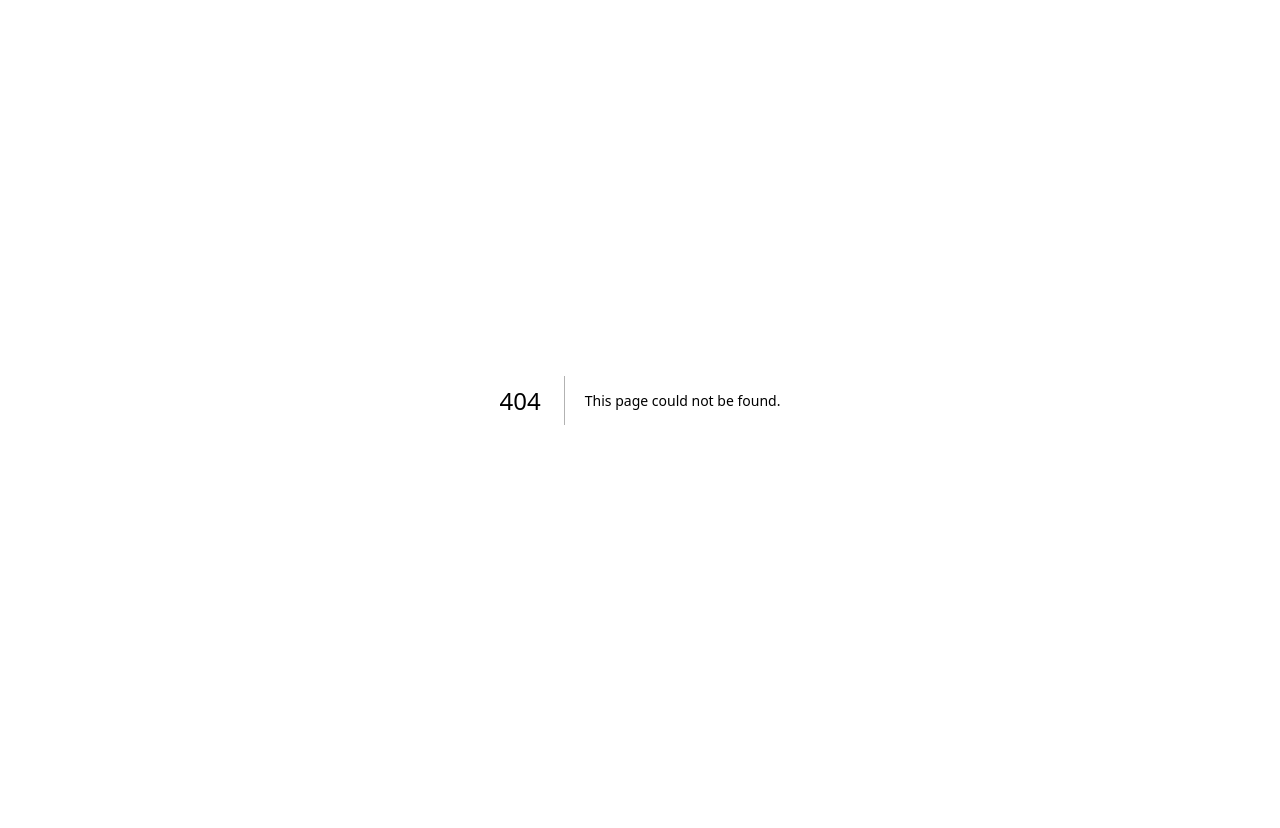
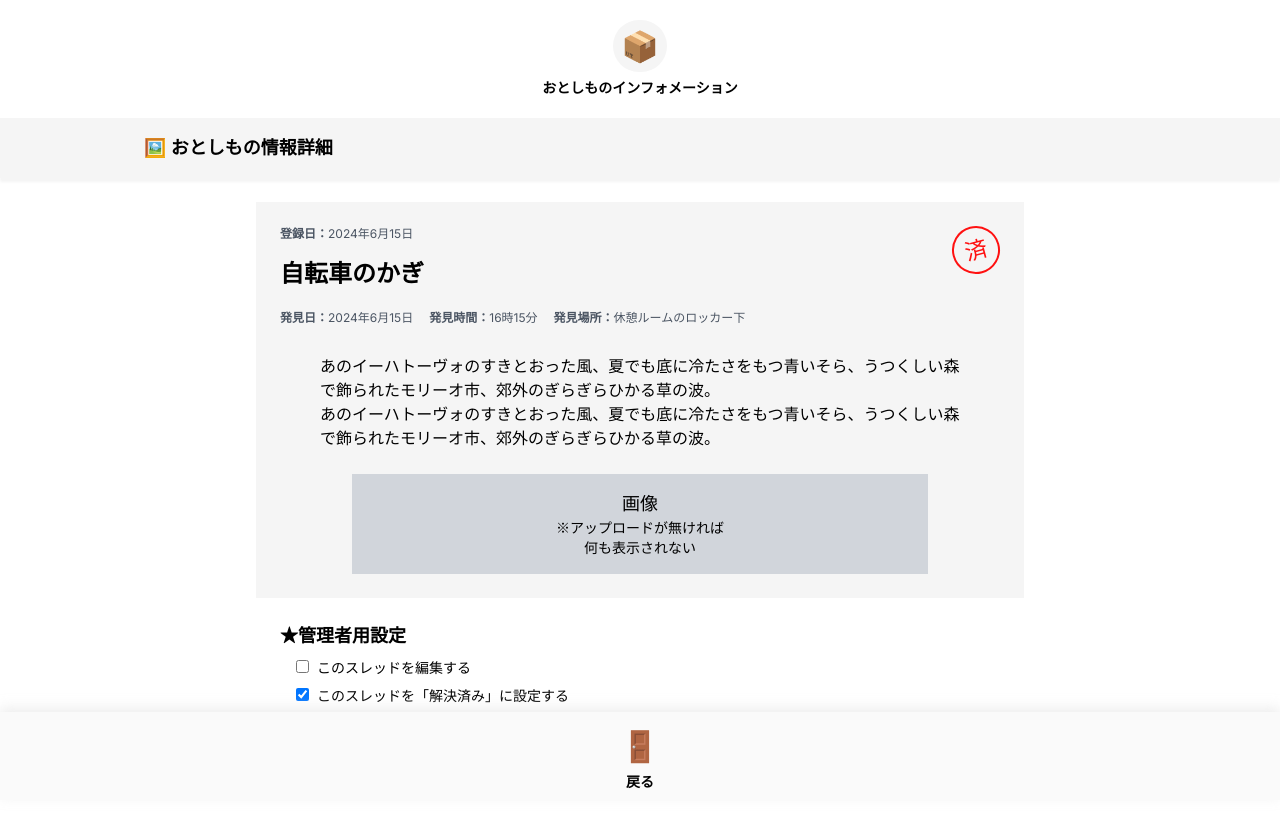
Before and after one commit to wryyy6124/lostiteminfoApp, a Next.js app: page /1 in a window 1280 px wide. Before the commit this address had no page. Shown: the top 828 px of the page. Before the commit the page ends 800 px from the top, so only its background shows below. Built offline with nearby package versions, Linux system fonts and the light colour scheme.

Commit message:
「おとしもの情報詳細」の静的ページを作成 (#16)
* 「おとしもの情報詳細」の静的ページを作成

* 「おとしもの情報詳細」の修正反映

```diff
--- /dev/null
+++ b/src/app/[id]/DetailPage.module.css
@@ -0,0 +1,19 @@
+.contents_h2 {
+  box-shadow: 0 4px 2px rgb(230, 230, 230, 0.4);
+}
+
+.item_list > li {
+  gap: 1rem 1.5rem;
+}
+
+.item_list > li:last-of-type {
+  border: none;
+}
+
+.rotate345 {
+  transform: rotate(345deg);
+}
+
+.footer {
+  box-shadow: 0 -4px 12px rgb(230, 230, 230, 0.7);
+}
--- /dev/null
+++ b/src/app/[id]/page.tsx
@@ -0,0 +1,131 @@
+import styles from "./DetailPage.module.css";
+
+export default function detailPage() {
+  return (
+    <>
+      <header className={`w-full`}>
+        <div className={`w-full max-w-5xl mx-auto`}>
+          <h1
+            className={`flex flex-wrap flex-col gap-y-1.5 text-center mx-auto py-5 w-fit`}
+          >
+            <span
+              className={`bg-neutral-100 rounded-e-full rounded-l-full text-3xl inline-block place-self-center p-2`}
+            >
+              📦
+            </span>
+            <span className={`block text-sm font-bold`}>
+              おとしものインフォメーション
+            </span>
+          </h1>
+        </div>
+      </header>
+      <main className={`w-full pb-20`}>
+        <div className={`w-full`}>
+          <h2
+            className={`w-full bg-neutral-100 text-lg font-bold z-10 sticky top-0 ${styles.contents_h2}`}
+          >
+            <div className={`w-full max-w-5xl mx-auto p-4`}>
+              🖼️ おとしもの情報詳細
+            </div>
+          </h2>
+          <div className={`w-full max-w-5xl mx-auto mt-6`}>
+            <div
+              className={`w-full max-w-3xl mx-auto bg-neutral-100 p-6 relative`}
+            >
+              <div className={`mb-6`}>
+                <div className={`text-xs text-gray-600`}>
+                  <span className={`font-bold`}>登録日：</span>
+                  <span>2024年6月15日</span>
+                </div>
+                <h3 className={`text-2xl font-bold py-4`}>自転車のかぎ</h3>
+                <div className={`text-xs text-gray-600 leading-loose`}>
+                  <span className={`inline-block mr-4`}>
+                    <span className={`font-bold`}>発見日：</span>
+                    <span>2024年6月15日</span>
+                  </span>
+                  <span className={`inline-block mr-4`}>
+                    <span className={`font-bold`}>発見時間：</span>
+                    <span>16時15分</span>
+                  </span>
+                  <span className={`inline-block`}>
+                    <span className={`font-bold`}>発見場所：</span>
+                    <span>休憩ルームのロッカー下</span>
+                  </span>
+                </div>
+              </div>
+              <p className={`w-full mx-auto max-w-2xl px-4`}>
+                あのイーハトーヴォのすきとおった風、夏でも底に冷たさをもつ青いそら、うつくしい森で飾られたモリーオ市、郊外のぎらぎらひかる草の波。
+                <br />
+                あのイーハトーヴォのすきとおった風、夏でも底に冷たさをもつ青いそら、うつくしい森で飾られたモリーオ市、郊外のぎらぎらひかる草の波。
+              </p>
+
+              {/* 以下は「画像がアップロードされている場合」に出現する */}
+              <div
+                className={`w-full mx-auto max-w-xl bg-gray-300 text-center text-lg flex flex-col justify-center items-center mt-6 py-4`}
+              >
+                画像
+                <br />
+                <span className={`text-sm block`}>
+                  ※アップロードが無ければ
+                  <br />
+                  何も表示されない
+                </span>
+              </div>
+
+              {/* 以下は「解決済みフラグが設定されている」と出現する */}
+              <div
+                className={`z-0 absolute top-6 right-6 border-2 border-solid text-center max-w-12 circle_width is_paid ${styles.rotate345}`}
+              >
+                <div className={`relative circle_height`}>
+                  <p
+                    className={`flex justify-center items-center absolute top-0 bottom-0 left-0 right-0 circle_letter`}
+                  ></p>
+                </div>
+              </div>
+            </div>
+            <div className={`w-full max-w-3xl mx-auto mt-6 px-6`}>
+              <h3 className={`text-lg font-bold mb-2`}>★管理者用設定</h3>
+              <ul className={`text-sm pl-4 pb-20`}>
+                <li className={`mb-2`}>
+                  <input type="checkbox" id="adminEdit" name="adminEdit" />
+                  <label className={`ml-2`} htmlFor="adminEdit">
+                    このスレッドを編集する
+                  </label>
+                </li>
+                <li className={`mb-2`}>
+                  <input
+                    type="checkbox"
+                    id="adminDone"
+                    name="adminDone"
+                    checked
+                  />
+                  <label className={`ml-2`} htmlFor="adminDone">
+                    このスレッドを「解決済み」に設定する
+                  </label>
+                </li>
+                <li>
+                  <input type="checkbox" id="adminHidden" name="adminHidden" />
+                  <label className={`ml-2`} htmlFor="adminHidden">
+                    このスレッドを「非表示ページ」に設定する
+                  </label>
+                </li>
+              </ul>
+            </div>
+          </div>
+        </div>
+      </main>
+      <footer
+        className={`w-full bg-neutral-50 fixed bottom-0 ${styles.footer}`}
+      >
+        <ul className={`w-fit mx-auto flex gap-6 py-2`}>
+          <li className={`text-center`}>
+            <span className={`text-3xl inline-block place-self-center p-2`}>
+              🚪
+            </span>
+            <span className={`block text-sm font-bold`}>戻る</span>
+          </li>
+        </ul>
+      </footer>
+    </>
+  );
+}
```
